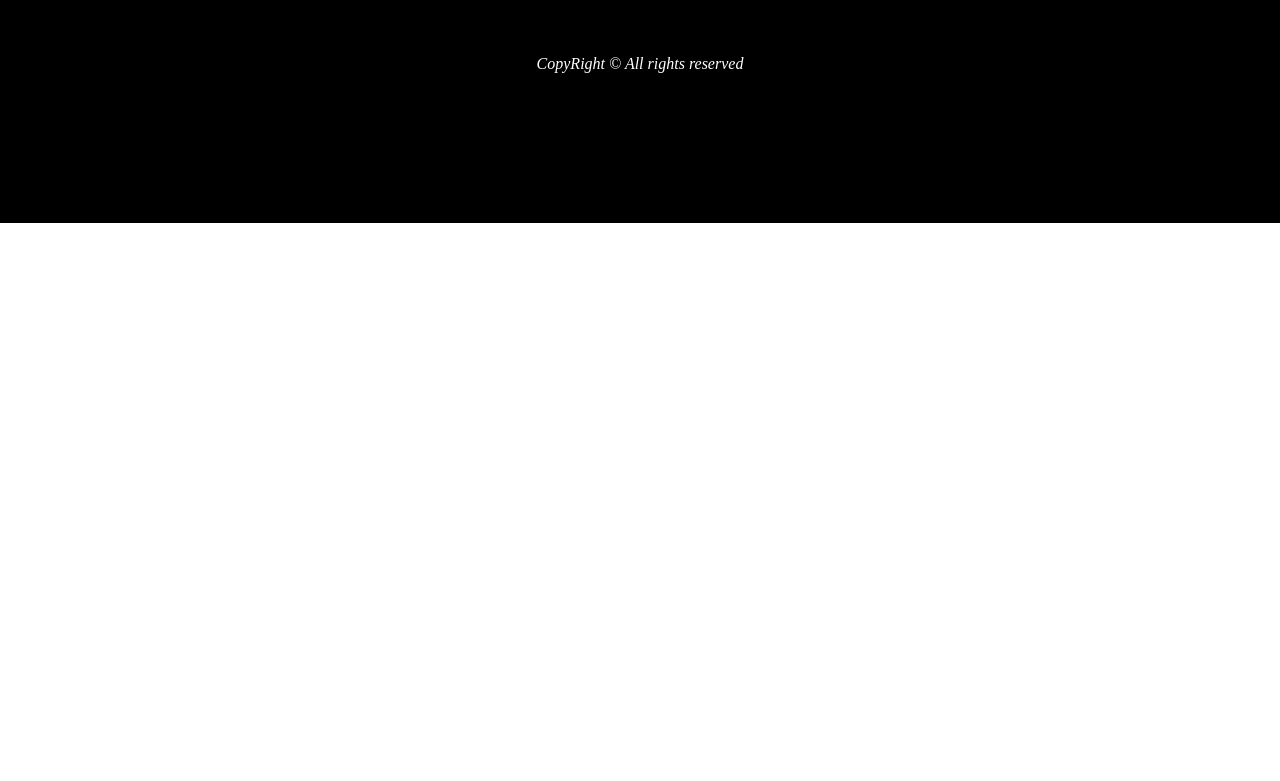
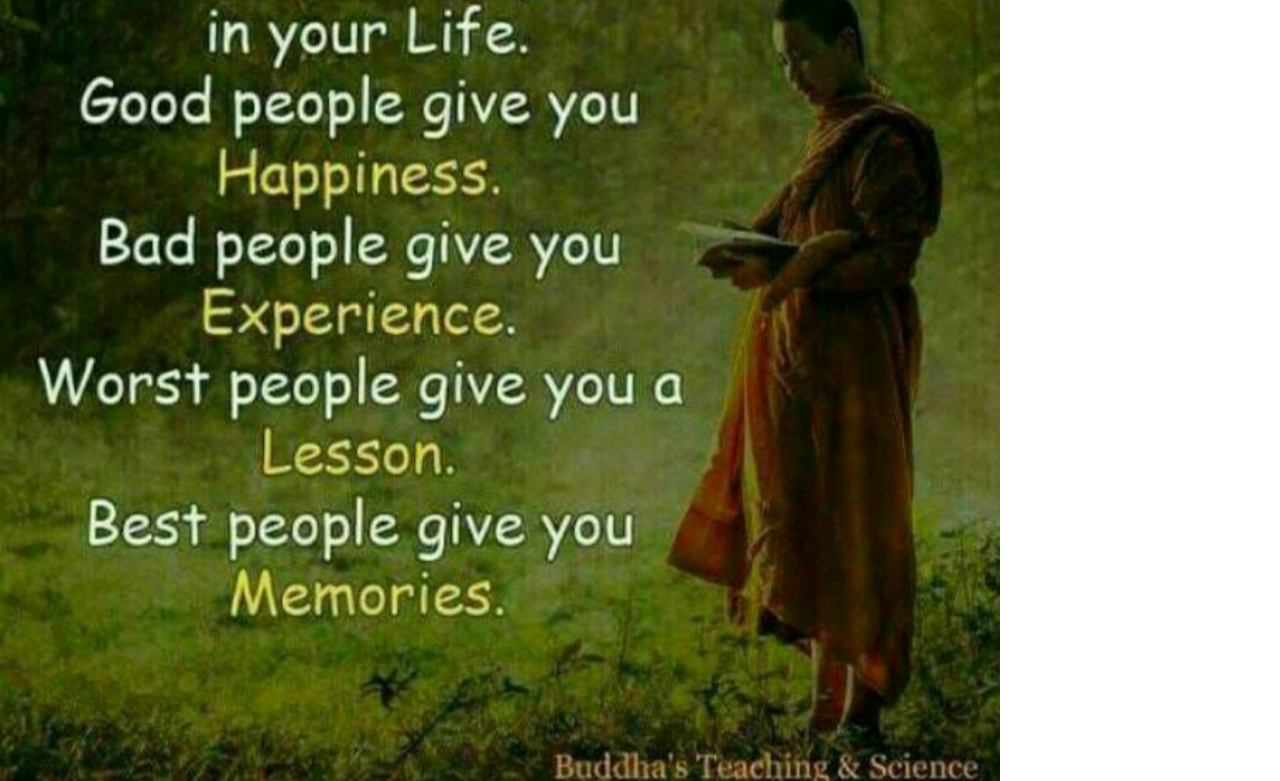
Before and after one commit to prashanthjirra/project1, a plain HTML site: page index.html in a window 1280 px wide. Shown: the part 233-1014 px from the top of the page. Before the commit the page ends 800 px from the top, so only its background shows below. Drawn offline with Linux system fonts and the light colour scheme.

Commit message:
Update index.html

```diff
--- a/index.html
+++ b/index.html
@@ -69,7 +69,7 @@
    <li><a class="active" href="contact.html">Contact Us</a></li>
    <li><a class="active" href="gallery.html">Gallery</a></li>
   </ul>
-  <img src="storage/emulated/0/DCIM/Creative/IMG_20190127_075823.jpg" hight="600px" width="1000px">
+  <img src="IMG_20190127_075823.jpg" hight="600px" width="1000px">
   <div class="s">
    <div class="p1">
     <a href="https://www.instagram.com/"> <i class="fa fa-instagram" aria-hidden="true"></i> </a>
```
